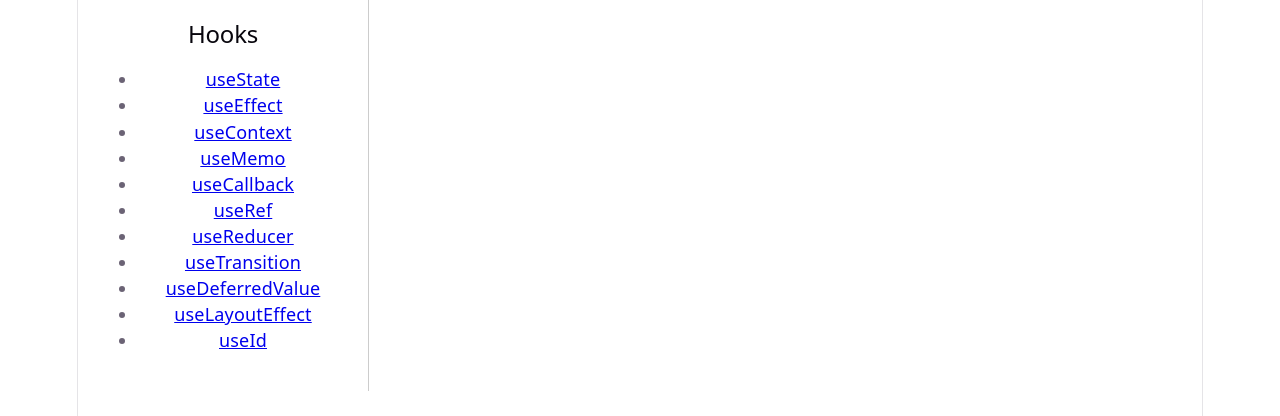
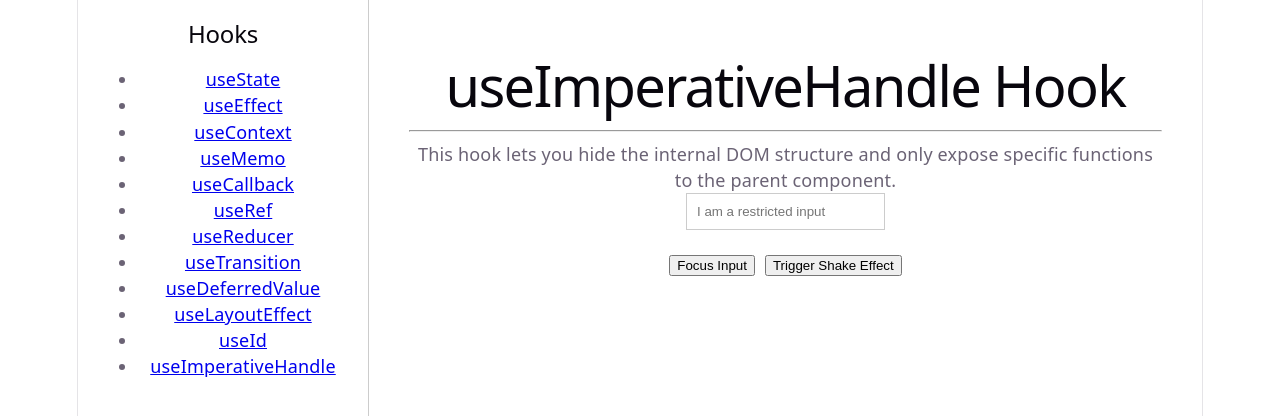
Before and after one commit to prasadaraod/react-hooks-explorer, a React (Vite) app: page /use-imperative-handle in a window 1280 px wide. Shown: the top 416 px of the page. Built offline with nearby package versions, Linux system fonts and the light colour scheme.

Commit message:
use imperative handle implementation

```diff
--- a/src/App.jsx
+++ b/src/App.jsx
@@ -10,6 +10,7 @@ import UseTransitionPage from './pages/UseTransitionPage';
 import UseDeferredValuePage from './pages/UseDeferredValuePage';
 import UseLayoutEffectPage from './pages/UseLayoutEffectPage';
 import UseIdPage from './pages/UseIdPage';
+import UseImperativeHandlePage from './pages/UseImperativeHandlePage';
 
 function App() {
   return (
@@ -30,6 +31,7 @@ function App() {
             <li><Link to="/use-deferred-value">useDeferredValue</Link></li>
             <li><Link to="/use-layout-effect">useLayoutEffect</Link></li>
             <li><Link to="/use-id">useId</Link></li>
+            <li><Link to="/use-imperative-handle">useImperativeHandle</Link></li>
             {/* We will add more links here as we go */}
           </ul>
         </nav>
@@ -48,6 +50,7 @@ function App() {
             <Route path='/use-deferred-value' element={<UseDeferredValuePage />} />
             <Route path='/use-layout-effect' element={<UseLayoutEffectPage />} />
             <Route path='/use-id' element={<UseIdPage />} />
+            <Route path='/use-imperative-handle' element={<UseImperativeHandlePage />} />
             <Route path="/" element={<h1>Select a Hook to explore</h1>} />
           </Routes>
         </main>
--- /dev/null
+++ b/src/pages/UseImperativeHandlePage.jsx
@@ -0,0 +1,67 @@
+import { useState, useRef, useImperativeHandle, forwardRef } from 'react';
+
+// 1. Child Component wrapped in forwardRef
+const CustomInput = forwardRef((props, ref) => {
+  const inputRef = useRef();
+  const [shake, setShake] = useState(false);
+
+  // 2. Define exactly what the parent can access
+  useImperativeHandle(ref, () => {
+    return {
+      focus: () => {
+        inputRef.current.focus();
+      },
+      shake: () => {
+        setShake(true);
+        setTimeout(() => setShake(false), 500);
+      }
+    };
+  }, []);
+
+  return (
+    <input
+      ref={inputRef}
+      style={{
+        transition: 'transform 0.1s',
+        transform: shake ? 'translateX(10px)' : 'translateX(0)',
+        border: shake ? '2px solid red' : '1px solid #ccc',
+        padding: '10px'
+      }}
+      {...props}
+    />
+  );
+});
+
+const UseImperativeHandlePage = () => {
+  const customInputRef = useRef();
+
+  return (
+    <div style={{ padding: '20px' }}>
+      <h1>useImperativeHandle Hook</h1>
+      <hr />
+
+      <section>
+        <p>
+          This hook lets you hide the internal DOM structure and only expose
+          specific functions to the parent component.
+        </p>
+
+        <CustomInput ref={customInputRef} placeholder="I am a restricted input" />
+
+        <div style={{ marginTop: '20px' }}>
+          <button onClick={() => customInputRef.current.focus()}>
+            Focus Input
+          </button>
+          <button
+            onClick={() => customInputRef.current.shake()}
+            style={{ marginLeft: '10px' }}
+          >
+            Trigger Shake Effect
+          </button>
+        </div>
+      </section>
+    </div>
+  );
+};
+
+export default UseImperativeHandlePage;
```
